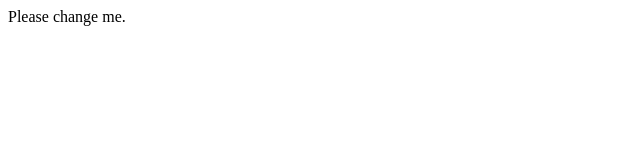
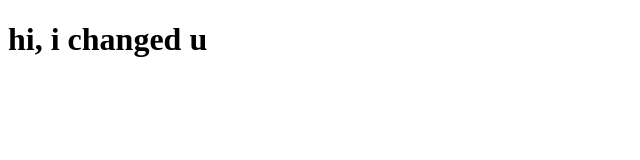
Before and after one commit to ybaweja04/test-project, a plain HTML site: page index.html in a window 1280 px wide. Shown: the whole page, without its empty margins (0-640 px from the left). Drawn offline with Linux system fonts and the light colour scheme.

Commit message:
Update index.html

```diff
--- a/index.html
+++ b/index.html
@@ -3,9 +3,9 @@
 <head>
     <meta charset="UTF-8">
     <meta name="viewport" content="width=device-width, initial-scale=1.0">
-    <title>Document</title>
+    <title>Test-Project</title>
 </head>
 <body>
-    Please change me.
+    <h1>hi, i changed u</h1>
 </body>
 </html>
```
